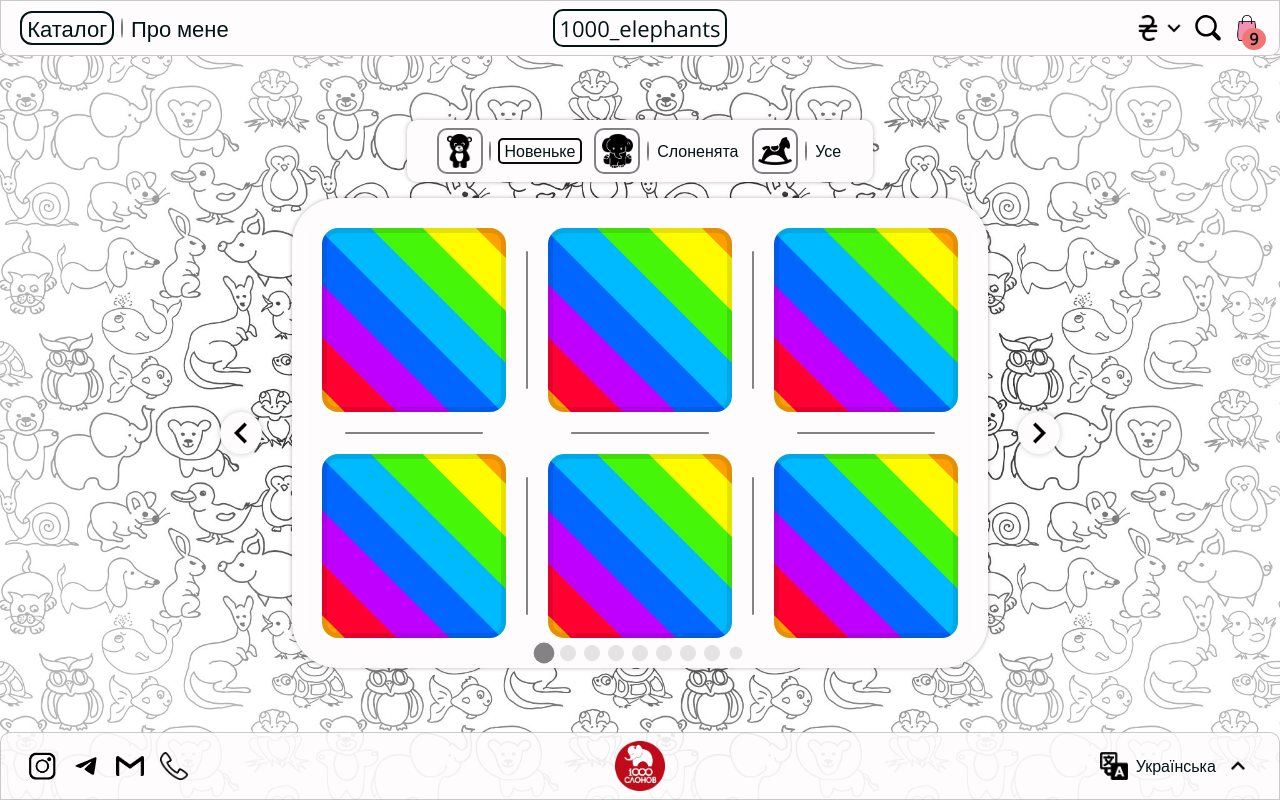
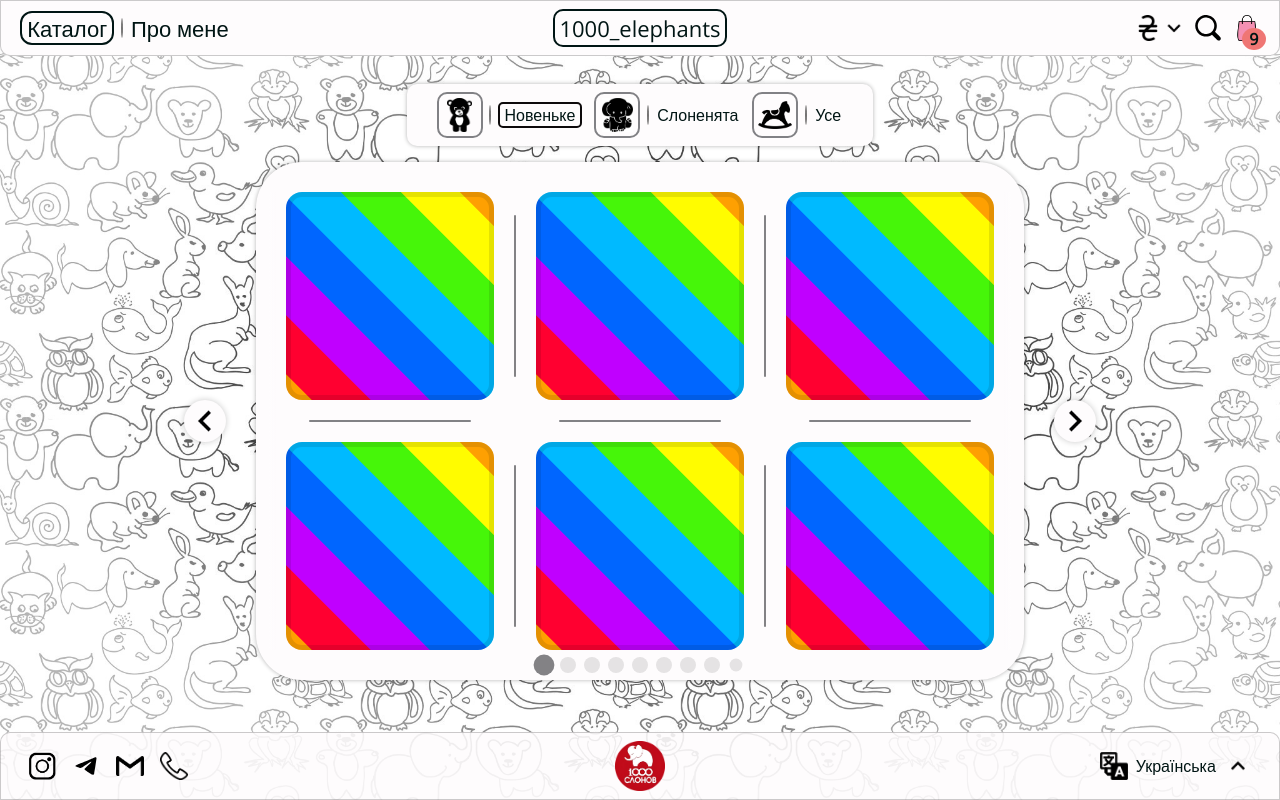
Before and after one commit to darkyoukon/bachelors-diploma-market, a Vue app: page / in a window 1280 px wide. Built offline with nearby package versions, Linux system fonts and the light colour scheme.

Commit message:
finished polishing products list

```diff
--- a/src/assets/styles/variables.css
+++ b/src/assets/styles/variables.css
@@ -14,7 +14,7 @@
     /*A couple of some pixels to hide excessive border rounding on bad DPI screens*/
     --couple-overlay-px: min(3px, var(--gap-between-products));
 
-    --product-size: max(170px, 23vh);
+    --product-size: min(250px, 26vh);
     --product-border-radius: 16px;
     --gap-between-products: 20px;
     /*not recommended to set this value more than half of actual product size, gap between products or padding*/
--- a/src/components/MarketMain.vue
+++ b/src/components/MarketMain.vue
@@ -50,7 +50,7 @@ main {
   justify-content: center;
   align-items: center;
 
-  margin: calc(3 * var(--page-bar)) 0;
+  margin: calc(var(--page-bar)) 0 calc(2.5 * var(--page-bar));
   row-gap: 2vh;
 }
 .category-list {
--- a/src/components/MarketProductsList.vue
+++ b/src/components/MarketProductsList.vue
@@ -8,10 +8,18 @@
     <MarketContent id="inner-content">
       <div
           id="products-list"
-          @wheel.prevent="horizontalProductListScroll($event, Math.min(2, visibleProductsColsQuan))"
 
-          @mouseenter="checkMouseHover(true)"
-          @mouseleave="checkMouseHover(false)"
+          @wheel.prevent="speed = 1000; horizontalProductListScroll($event, Math.min(2, visibleProductsColsQuan))"
+
+          @mouseenter="activeHover = true"
+          @mouseleave="activeHover = false"
+
+          @mousedown="(evt) => {if(evt.button === 1) this.activeScroll = true}"
+          @mouseup="(evt) => {if(evt.button === 1) this.activeScroll = false}"
+
+          @touchstart="activeScroll = true; activeHover = true; speed=100"
+          @touchend="activeScroll = false; activeHover = true"
+
           @scroll="scrollController"
       >
         <!--      need to add :key for v-for like date of the created post-->
@@ -34,9 +42,8 @@
 </template>
 
 <script>
-import {useDebounceFn} from '@vueuse/core'
 import {useAnimation} from "@/hooks/useAnimation";
-
+import {useDebounceFn} from "@vueuse/core"
 import MarketProduct from "@/components/MarketProduct";
 
 export default {
@@ -54,7 +61,8 @@ export default {
       currentScroll: 0,
       scrollTo: 0,
 
-      active: false
+      activeHover: false,
+      activeScroll: false
     }
   },
   computed: {
@@ -123,12 +131,9 @@ export default {
             this.currentPage - scrollColsQuan;
       }
     },
-    checkMouseHover(isOn) {
-      this.active = isOn
-    },
     // this method is debounced in created hook to share debounce on each component instance and save this context
     scrollController() {
-      if (this.animating) {
+      if (this.animating || this.activeScroll) {
         return;
       }
 
@@ -137,7 +142,7 @@ export default {
         return;
       }
 
-      this.currentPage = this.active ? Math.ceil(
+      this.currentPage = this.activeHover ? Math.ceil(
           Math.floor(this.getProductsList.scrollLeft / this.columnScrollMeasure() * 2) / 2) : this.currentPage;
 
       this.scrollList();
@@ -156,7 +161,6 @@ export default {
   },
   created() {
     this.scrollController = useDebounceFn(this.scrollController, this.debounceAfter);
-    this.checkMouseHover = useDebounceFn(this.checkMouseHover, this.debounceAfter);
   }
 }
 </script>
```
